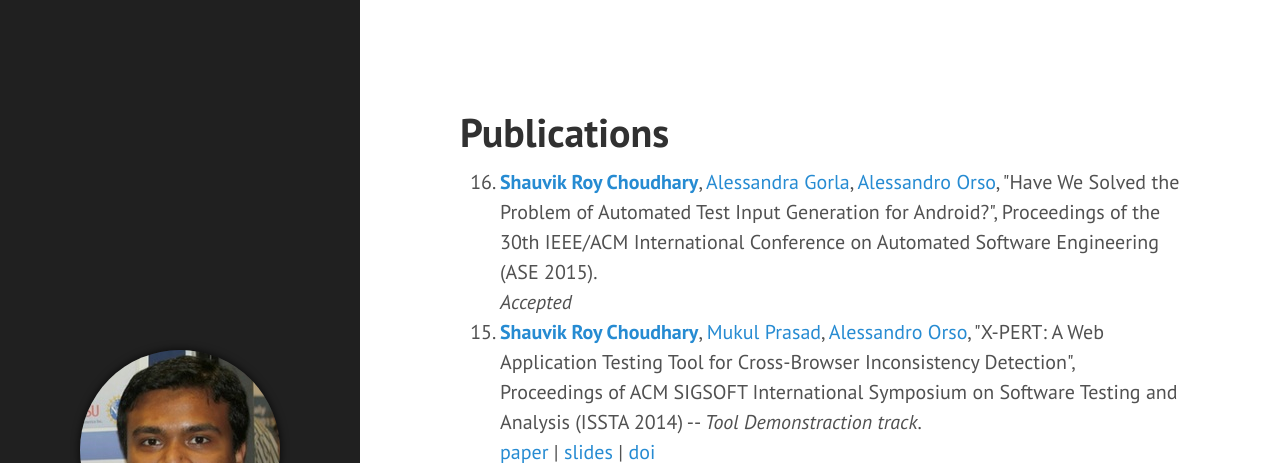
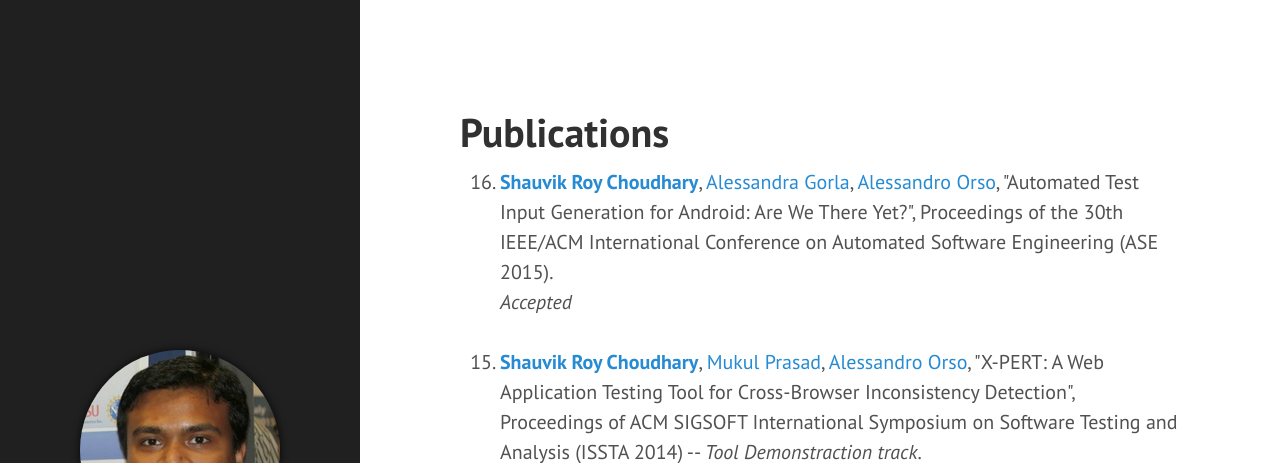
Before and after one commit to shauvik/shauvik.github.io, a Jekyll site: the page built from publications.html, in a window 1280 px wide and 900 px high, cut to the strip 0-463 px from the top of the window. Built offline with Jekyll 4.4.1, drawn with Linux system fonts in a browser that asks for light colours; nearby versions of some CDN libraries; Markdown is read by kramdown in place of the engine named in the settings.

Commit message:
Update publications.html

```diff
--- a/publications.html
+++ b/publications.html
@@ -7,10 +7,10 @@ title: Publications
 
 <ol reversed>
 
-<li><a><b>Shauvik Roy Choudhary</b></a>, <a href="http://software.imdea.org/~alessandra.gorla/">Alessandra Gorla</a>, <a href="http://www.cc.gatech.edu/~orso/">Alessandro Orso</a>, "Have We Solved the Problem of Automated Test Input Generation for Android?", Proceedings of the 30th IEEE/ACM International Conference on
+<li><a><b>Shauvik Roy Choudhary</b></a>, <a href="http://software.imdea.org/~alessandra.gorla/">Alessandra Gorla</a>, <a href="http://www.cc.gatech.edu/~orso/">Alessandro Orso</a>, "Automated Test Input Generation for Android: Are We There Yet?", Proceedings of the 30th IEEE/ACM International Conference on
 Automated Software Engineering (ASE 2015).</li>
 <i>Accepted</i>
-<br>
+<br><br>
 
 <li><a><b>Shauvik Roy Choudhary</b></a>, <a href="http://www.flacp.fujitsulabs.com/~mprasad/">Mukul Prasad</a>, <a href="http://www.cc.gatech.edu/~orso/">Alessandro Orso</a>, "X-PERT: A Web Application Testing Tool for Cross-Browser Inconsistency Detection", Proceedings of ACM SIGSOFT International Symposium on Software Testing and Analysis (ISSTA 2014) -- <i>Tool Demonstraction track</i>.</li>
 <a href="http://dl.acm.org/authorize?N97075">paper</a> |
```
